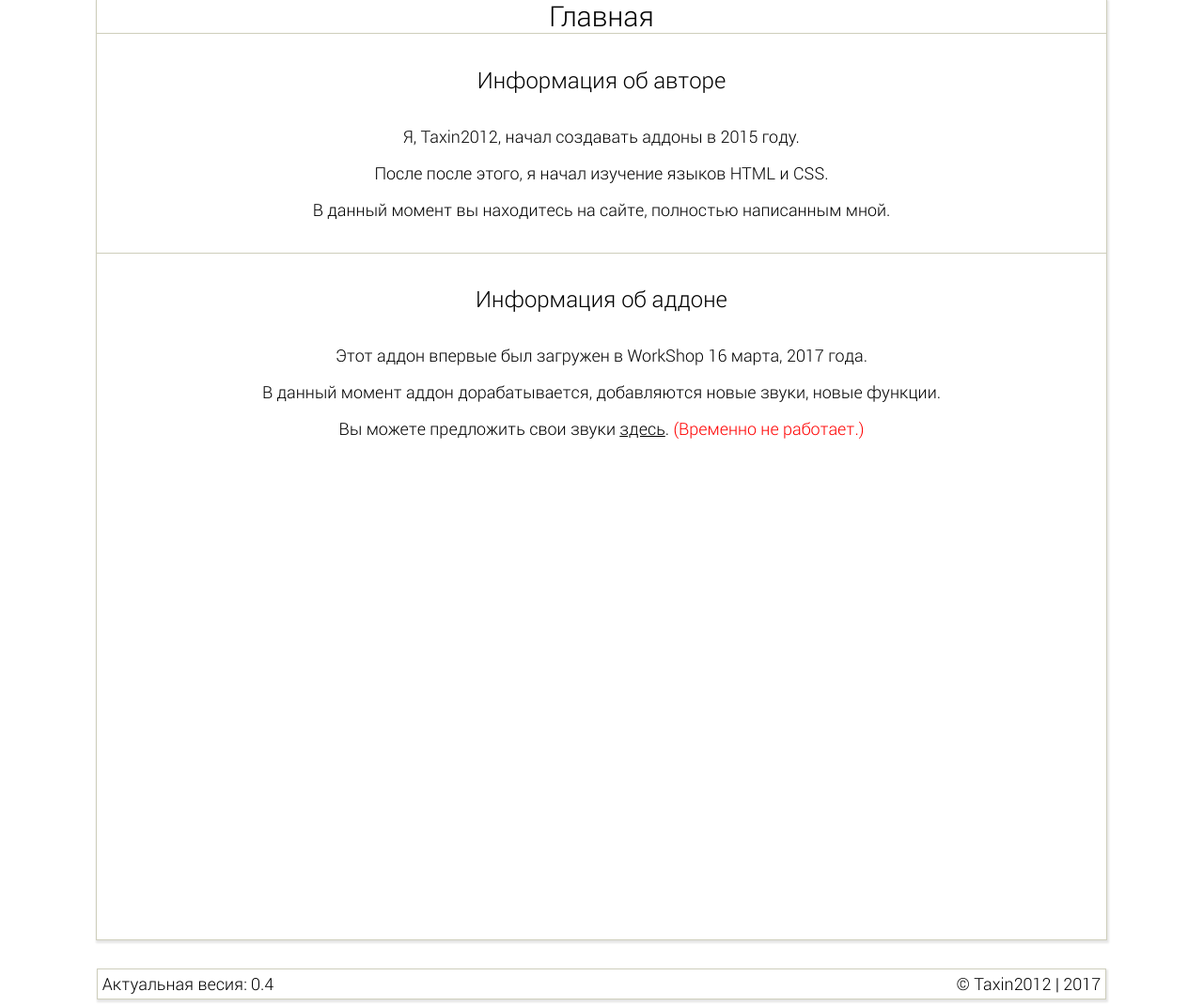
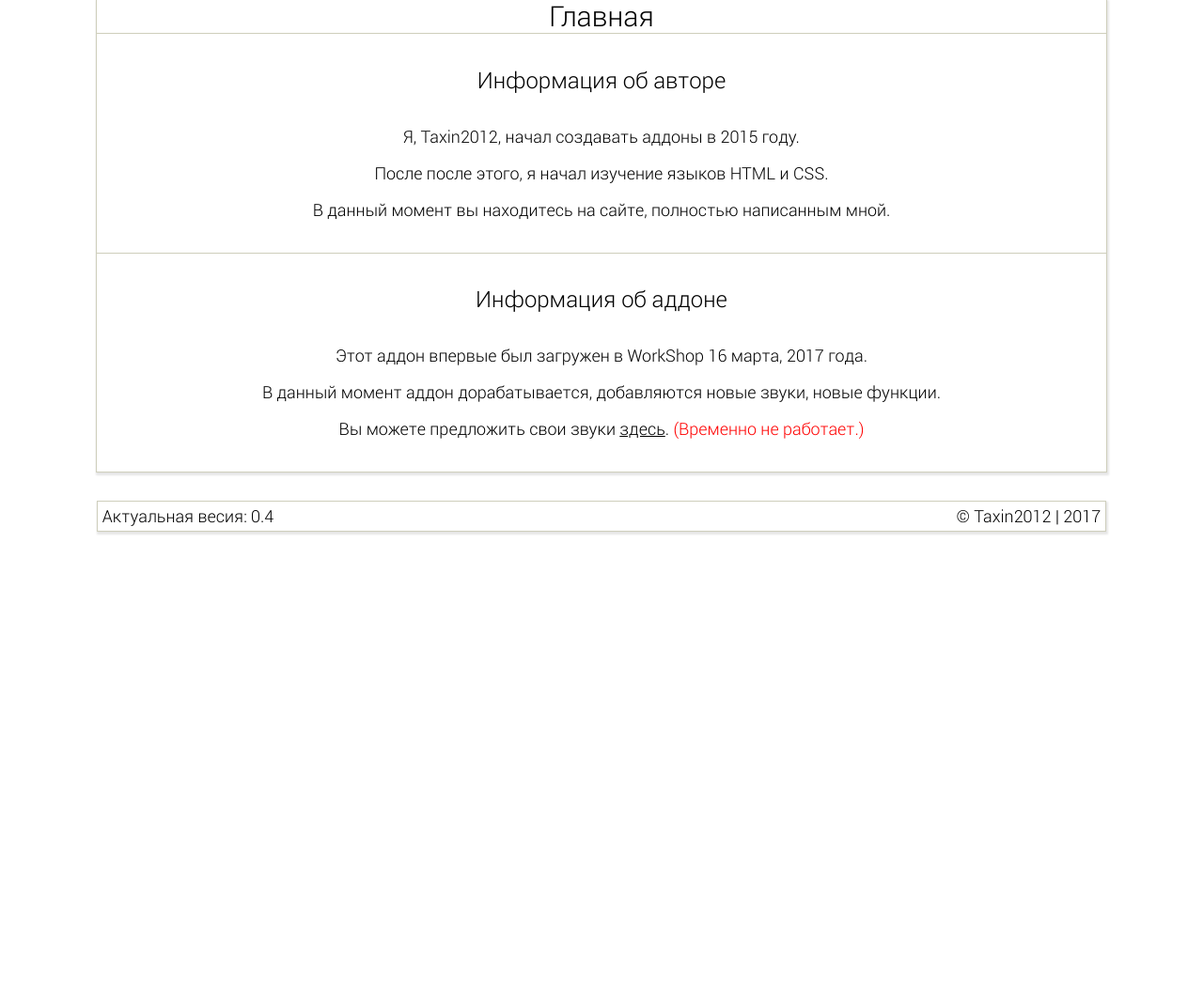
Before and after one commit to Taxin2012/fcs, a PHP site: page / in a window 1280 px wide. Shown: the part 121-1193 px from the top of the page at 94% size. After the commit the page ends 690 px from the top, so only its background shows below. Run offline with PHP 8.4, Linux system fonts and the light colour scheme.

Commit message:
Update main.css

```diff
--- a/styles/main.css
+++ b/styles/main.css
@@ -24,7 +24,7 @@
 .bodyi {
     border: 1px solid #CECEBC;
     width: 85%;
-    min-height: 1000px;
+    min-height: 500px;
     margin: auto;
     float: none;
     -webkit-box-shadow: 1px 2px 2px 1px rgba(0,0,0,0.1);
```
